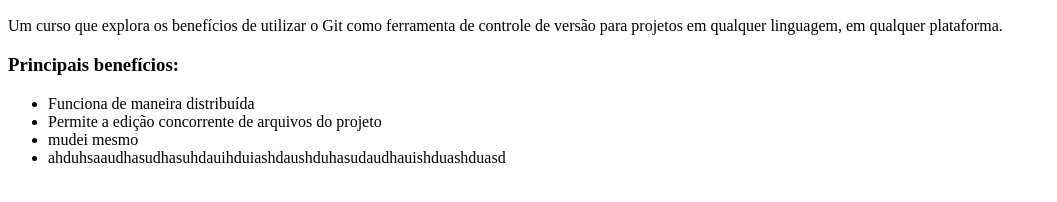
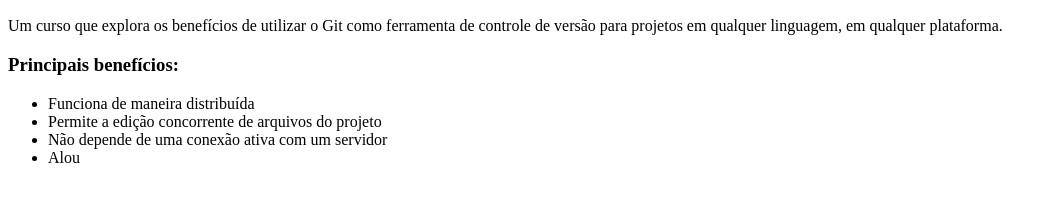
Before and after one commit to gamat91/curso-git, a plain HTML site: page index.html in a window 1280 px wide. Shown: the part 96-298 px from the top of the page, without its empty margins (0-1057 px from the left). Drawn offline with Linux system fonts and the light colour scheme.

Commit message:
Alteração 2

```diff
--- a/index.html
+++ b/index.html
@@ -11,8 +11,8 @@
         <ul>
             <li>Funciona de maneira distribuída</li>
             <li>Permite a edição concorrente de arquivos do projeto</li>
-            <li>mudei mesmo</li>
-			<li>ahduhsaaudhasudhasuhdauihduiashdaushduhasudaudhauishduashduasd</li>
+            <li>Não depende de uma conexão ativa com um servidor</li>
+			<li>Alou</li>
         </ul>
 	</body>
 </html>
```
